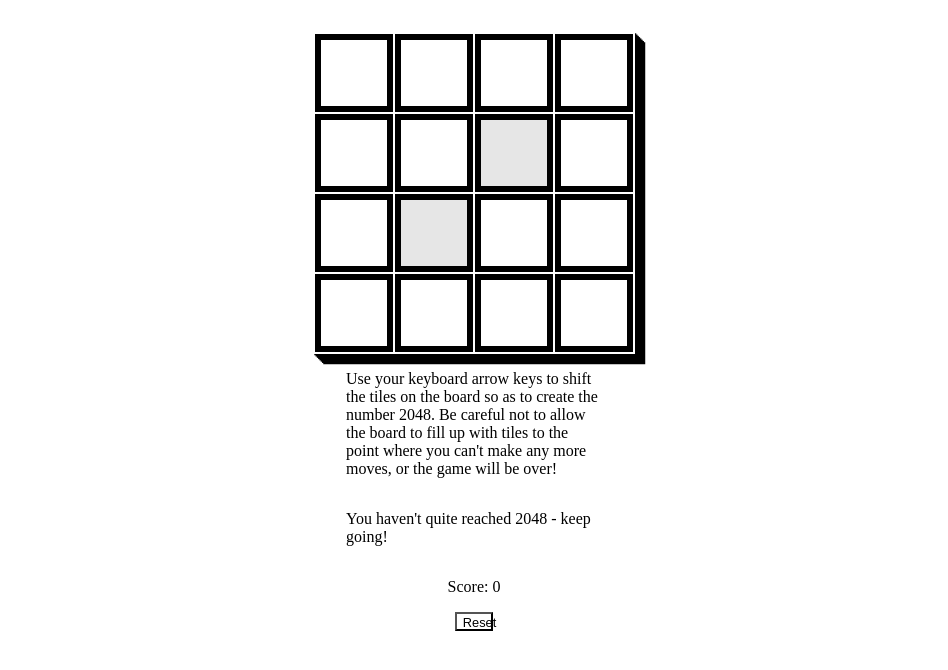
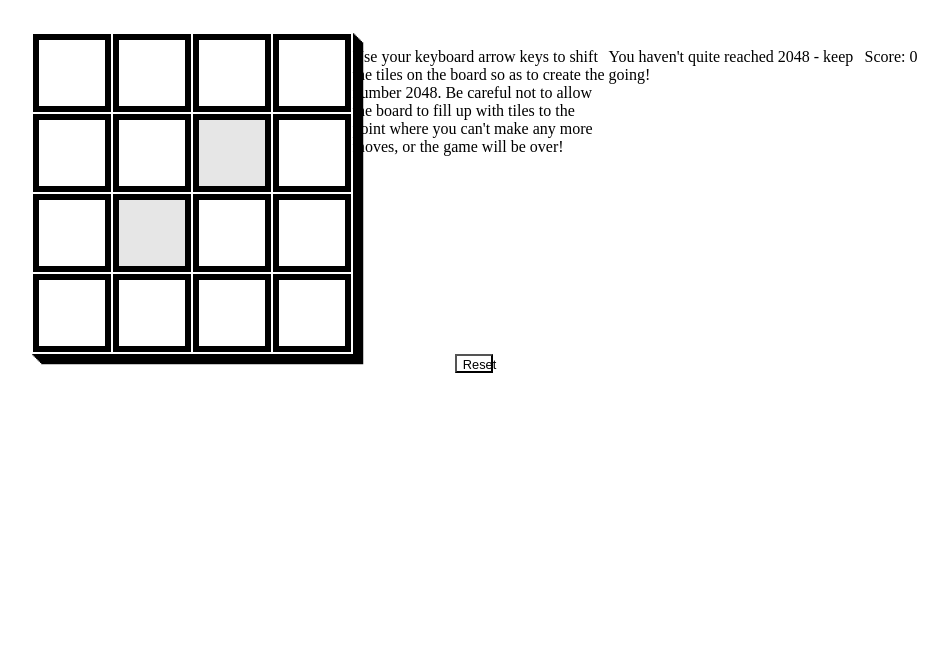
Before and after one commit to boyceby/black-and-white-and-grey, a website with bundled scripts: page index.html in a window 1280 px wide. Shown: the part 104-774 px from the top of the page, without its empty margins (166-1114 px from the left). Built offline with nearby package versions, Linux system fonts and the light colour scheme.

Commit message:
Add stage flexbox. Errors on window re-size remain.

```diff
--- a/engine/gameView.js
+++ b/engine/gameView.js
@@ -20,18 +20,22 @@ export default class View {
         title_div.append(title);
         this.div.append(title_div);
 
+        const stage_div = document.createElement('div');
+        stage_div.classList.add('stage');
+        this.div.append(stage_div);
+
         const gameTable_div = document.createElement('div');
         gameTable_div.classList.add('gameTable');
         const gameTable = renderGameTable(this.model.board);
         gameTable_div.append(gameTable);
-        this.div.append(gameTable_div);
+        stage_div.append(gameTable_div);
 
         const directions_div = document.createElement('div');
         directions_div.classList.add('directions');
         const directions = document.createElement('p');
         directions.innerHTML = "Use your keyboard arrow keys to shift the tiles on the board so as to create the number 2048. Be careful not to allow the board to fill up with tiles to the point where you can't make any more moves, or the game will be over!"
         directions_div.append(directions);
-        this.div.append(directions_div);
+        stage_div.append(directions_div);
 
         const gameStatus_div = document.createElement('div');
         gameStatus_div.classList.add('gameStatus');
@@ -39,14 +43,14 @@ export default class View {
         gameStatus.innerHTML = "You haven't quite reached 2048 - keep going!";
         gameStatus.id = 'currentGameStatus';
         gameStatus_div.append(gameStatus);
-        this.div.append(gameStatus_div);
+        stage_div.append(gameStatus_div);
 
         const score_div = document.createElement('div');
         score_div.classList.add('score');
         const score = document.createElement('p');
         score.innerHTML = "Score: <span id='currentScore'>0</span>";
         score_div.append(score);
-        this.div.append(score_div);
+        stage_div.append(score_div);
 
         const resetButton_div = document.createElement('div');
         resetButton_div.classList.add('resetButton');
--- a/style.css
+++ b/style.css
@@ -11,6 +11,15 @@ div.title h1 {
 p {
     max-width: 20vw;
 }
+
+/* Stage */
+
+.stage {
+    display: flex;
+
+}
+
+
 
 
 /* Game Board */
```
